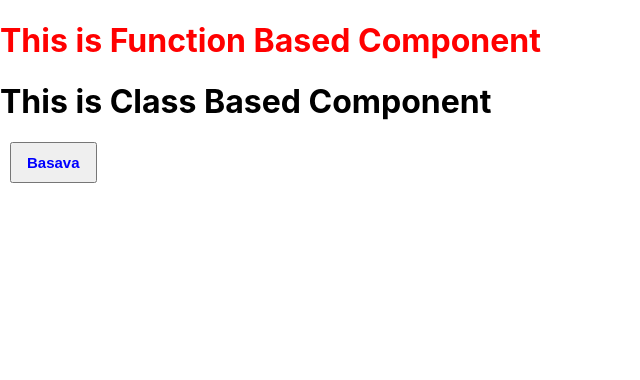
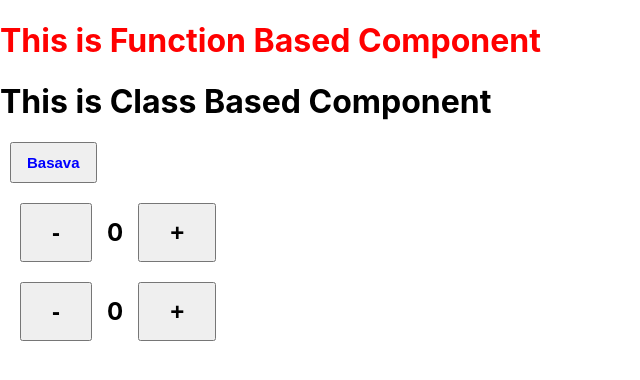
Before and after one commit to Basava44/ReactTraining, a React (Create React App) app: page / in a window 1280 px wide. Shown: the top 380 px of the page, without its empty margins (0-640 px from the left). Built offline with nearby package versions, Linux system fonts and the light colour scheme.

Commit message:
state Manipulation in Class based ans function Based componenets

```diff
--- a/src/App.js
+++ b/src/App.js
@@ -2,6 +2,8 @@ import ClassBasedComponent from "./components/ClassBasedComponent";
 import FunctionBasedComponent from "./components/FunctionBasedComponent";
 import Button from "./components/Button";
 import "./App.css";
+import FunctionBased from "./components/FunctionBasedCounter";
+import ClassBasedCounter from "./components/ClassBasedCounter";
 
 function App() {
   return (
@@ -9,6 +11,8 @@ function App() {
       <FunctionBasedComponent />
       <ClassBasedComponent />
       <Button text="Basava" />
+      <FunctionBased />
+      <ClassBasedCounter />
     </div>
   );
 }
--- /dev/null
+++ b/src/components/ClassBasedCounter.js
@@ -0,0 +1,42 @@
+import React from "react";
+import "./Counter.css";
+
+class ClassBasedCounter extends React.Component {
+  state = {
+    counter: 0,
+  };
+
+  decrement = () => {
+    this.setState(
+      () => ({
+        counter: this.state.counter > 0 ? this.state.counter - 1 : 0,
+      }),
+      () => {
+        console.log("Decrement Done");
+      }
+    );
+  };
+
+  increment = () => {
+    this.setState(
+      (state) => ({
+        counter: this.state.counter + 1,
+      }),
+      () => {
+        console.log("Increment Done");
+      }
+    );
+  };
+
+  render() {
+    return (
+      <div className="wrapper">
+        <button onClick={this.decrement}>-</button>
+        <div className="value">{this.state.counter}</div>
+        <button onClick={this.increment}>+</button>
+      </div>
+    );
+  }
+}
+
+export default ClassBasedCounter;
--- /dev/null
+++ b/src/components/Counter.css
@@ -0,0 +1,16 @@
+.value{
+    font-size: 24px;
+    margin: 15px;
+    font-weight: bold;
+}
+
+.wrapper{
+    display: flex;
+    margin: 20px;
+}
+
+button{
+    padding: 10px 30px;
+    font-size: 24px;
+    font-weight: bold;
+}
--- /dev/null
+++ b/src/components/FunctionBasedCounter.js
@@ -0,0 +1,25 @@
+import React, { useState } from "react";
+import "./Counter.css";
+
+const FunctionBased = () => {
+  const [counter, setCounter] = useState(0);
+  const increment = () => {
+    setCounter(counter + 1);
+  };
+  const decrement = () => {
+    if (counter > 0) {
+      setCounter(counter - 1);
+    } else {
+      setCounter(0);
+    }
+  };
+  return (
+    <div className="wrapper">
+      <button onClick={decrement}>-</button>
+      <div className="value">{counter}</div>
+      <button onClick={increment}>+</button>
+    </div>
+  );
+};
+
+export default FunctionBased;
```
